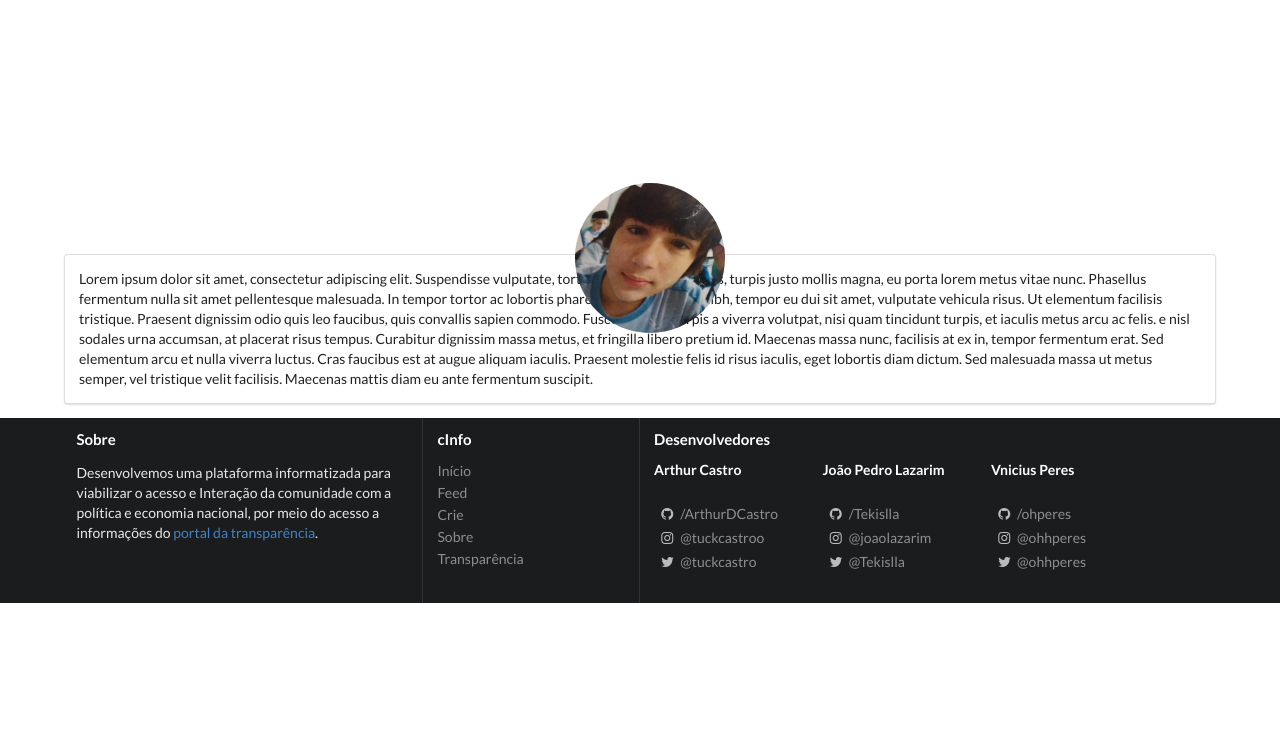
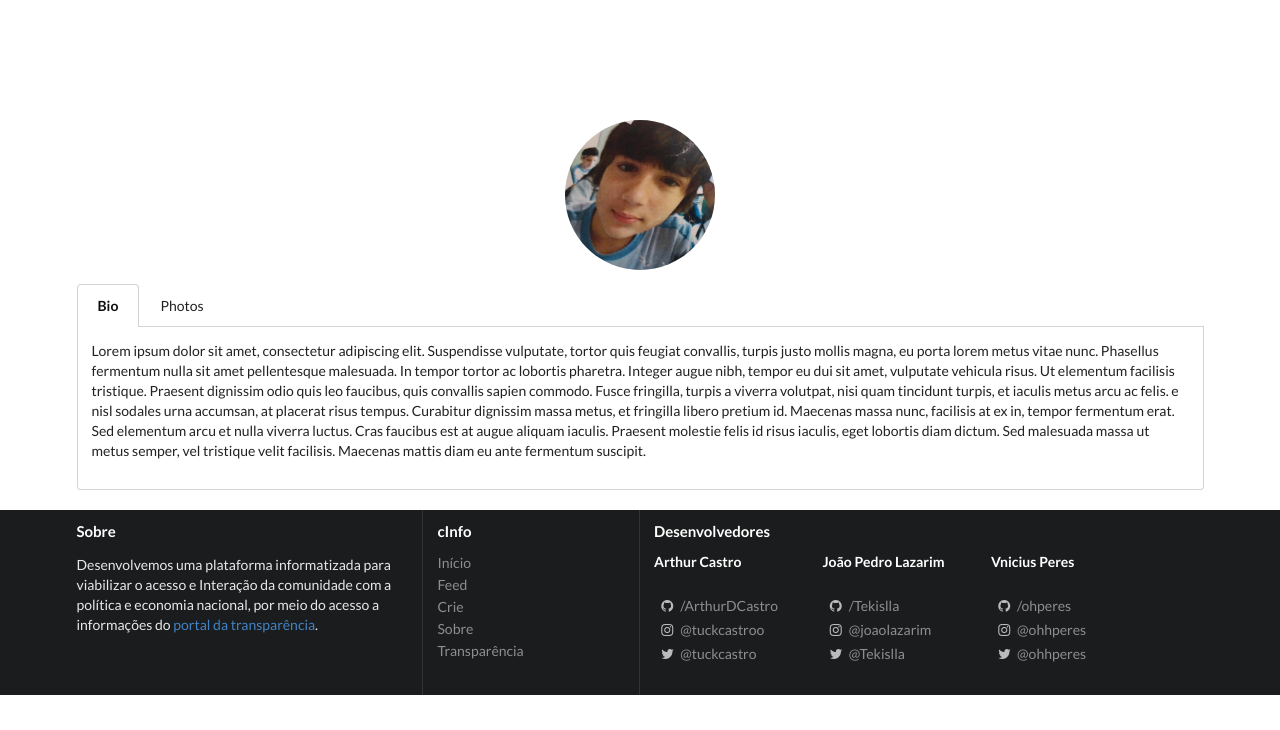
Before and after one commit to ArthurDCastro/cInfo, a PHP site: the page made by app/views/perfil.php in a window 1280 px wide. Shown: the top 730 px of the page. Run offline with PHP 8.4, Linux system fonts and the light colour scheme; the template is opened without the code that fills it, so the values that code supplies are empty.

```diff
--- a/app/views/perfil.php
+++ b/app/views/perfil.php
@@ -1,8 +1,26 @@
-<br><br><br><br><br><br><br><br><br><br><br><br>
+<br><br><br><br>
+<br><br>
+<div class="ui container" id="article">
+    <img class="ui centered small circular image" src="assets/files/img/lazinha.jpg" >
+    <div class="ui top attached tabular menu">
+        <a class="active item">
+            Bio
+        </a>
+        <a class="item">
+            Photos
+        </a>
+    </div>
+    <div class="ui bottom attached segment">
+        <p>
+        Lorem ipsum dolor sit amet, consectetur adipiscing elit. Suspendisse vulputate, tortor quis feugiat convallis, turpis justo mollis magna, eu porta lorem metus vitae nunc. Phasellus fermentum nulla sit amet pellentesque malesuada. In tempor tortor ac lobortis pharetra. Integer augue nibh, tempor eu dui sit amet, vulputate vehicula risus. Ut elementum facilisis tristique. Praesent dignissim odio quis leo faucibus, quis convallis sapien commodo. Fusce fringilla, turpis a viverra volutpat, nisi quam tincidunt turpis, et iaculis metus arcu ac felis.
+            e nisl sodales urna accumsan, at placerat risus tempus. Curabitur dignissim massa metus, et fringilla libero pretium id. Maecenas massa nunc, facilisis at ex in, tempor fermentum erat. Sed elementum arcu et nulla viverra luctus. Cras faucibus est at augue aliquam iaculis. Praesent molestie felis id risus iaculis, eget lobortis diam dictum. Sed malesuada massa ut metus semper, vel tristique velit facilisis. Maecenas mattis diam eu ante fermentum suscipit.</p>
 
-<div class="ui container segment" id="article" style="width: 90%">
-    <img class="ui small circular image" src="assets/files/img/lazinha.jpg" style="position: absolute; margin-left: 43.15%; margin-top: -7.5%; border: 2px; border-co
-">
-<p>Lorem ipsum dolor sit amet, consectetur adipiscing elit. Suspendisse vulputate, tortor quis feugiat convallis, turpis justo mollis magna, eu porta lorem metus vitae nunc. Phasellus fermentum nulla sit amet pellentesque malesuada. In tempor tortor ac lobortis pharetra. Integer augue nibh, tempor eu dui sit amet, vulputate vehicula risus. Ut elementum facilisis tristique. Praesent dignissim odio quis leo faucibus, quis convallis sapien commodo. Fusce fringilla, turpis a viverra volutpat, nisi quam tincidunt turpis, et iaculis metus arcu ac felis.
-e nisl sodales urna accumsan, at placerat risus tempus. Curabitur dignissim massa metus, et fringilla libero pretium id. Maecenas massa nunc, facilisis at ex in, tempor fermentum erat. Sed elementum arcu et nulla viverra luctus. Cras faucibus est at augue aliquam iaculis. Praesent molestie felis id risus iaculis, eget lobortis diam dictum. Sed malesuada massa ut metus semper, vel tristique velit facilisis. Maecenas mattis diam eu ante fermentum suscipit.</p>
+        </p>
+    </div>
+
+
+    <!--<img class="ui small circular image" src="assets/files/img/lazinha.jpg" style="position: absolute; margin-left: 43.15%; margin-top: -7.5%; border: 2px; border-co
+">-->
 </div>
+
+<br>
```
